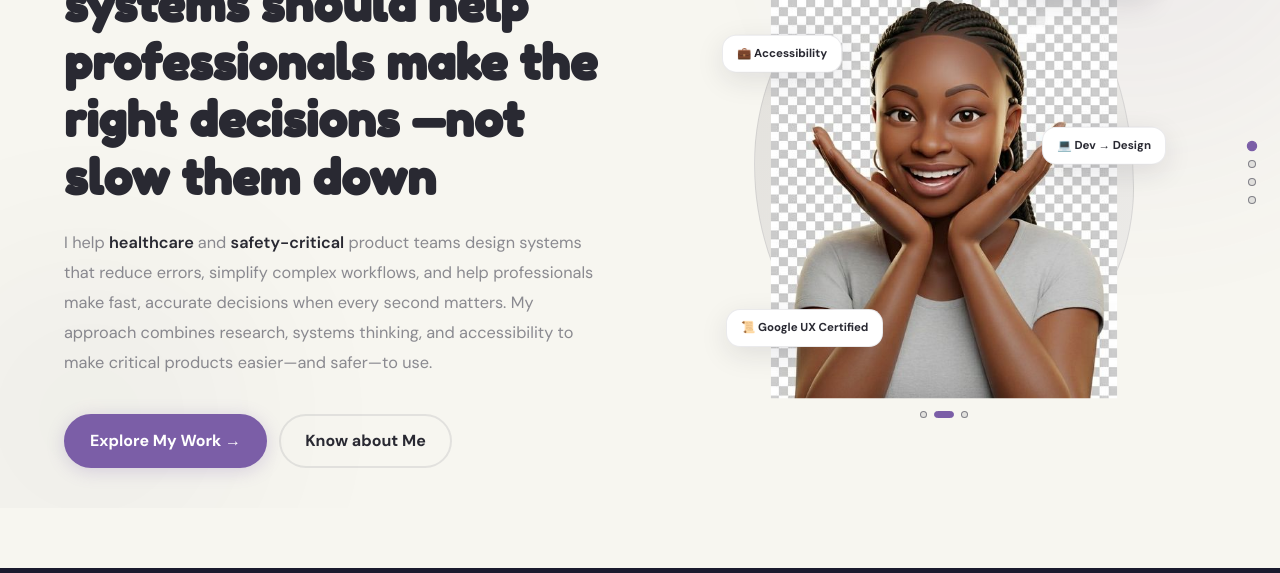
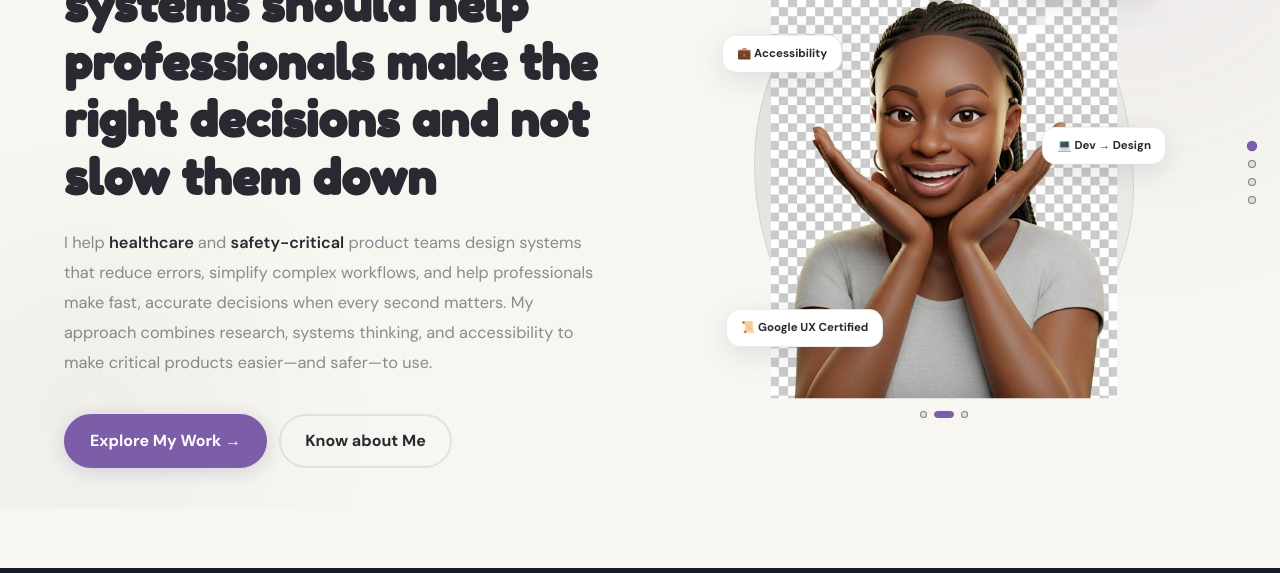
Before and after one commit to Williams-Divine/Williams_Divine, a plain HTML site: page index.html in a window 1280 px wide. Shown: the part 227-800 px from the top of the page. Drawn offline with Linux system fonts and the light colour scheme.

Commit message:
Fix wording in healthcare systems description

```diff
--- a/index.html
+++ b/index.html
@@ -77,7 +77,7 @@
         <div class="h-left">
           <div class="h-badge"><span class="bdot"></span> Open to opportunities  </div>
           <h1 class="h-name"> <span class=" h-acc">Your</span> healthcare systems should
-            help professionals make the right decisions —not slow them down</h1>
+            help professionals make the right decisions and not slow them down</h1>
 
           <p class="h-desc">I help <strong>healthcare </strong>and <strong>safety-critical</strong> product teams design systems that reduce errors, simplify complex
             workflows, and help professionals make fast, accurate decisions when every second matters.
```
